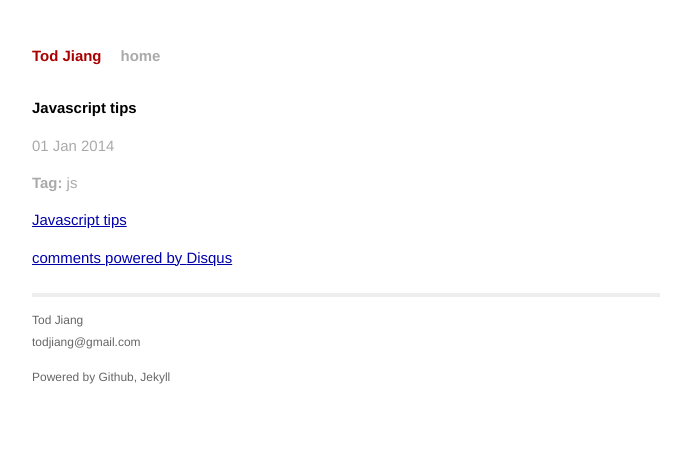
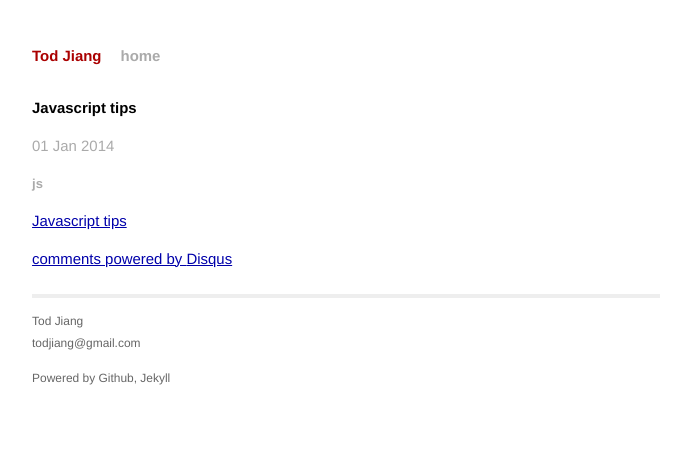
Before and after one commit to todjiang/todjiang.github.io, a Jekyll site: the page built from _posts/2014-01-01-javascript-tips.md, in a window 1280 px wide. Shown: the top 474 px of the page, without its empty margins (294-985 px from the left). Built offline with Jekyll 4.4.1, drawn with Linux system fonts in a browser that asks for light colours; Markdown is read by kramdown in place of the engine named in the settings; comment, search, counter and statistics services are not loaded.

Commit message:
update tag style

```diff
--- a/_layouts/post.html
+++ b/_layouts/post.html
@@ -5,9 +5,8 @@ layout: default
 <p class="meta">{{ page.date | date_to_string }}</p>
 
 <div class="tags">
-<b>Tag:</b>
 {% for tag in page.tags %}
-    {{ tag }}
+   <b> {{ tag }} </b>
 {% endfor %}
 </div>
 <div class="post">
--- a/css/main.css
+++ b/css/main.css
@@ -162,3 +162,7 @@ a:visited { color: #a0a; }
 .tags {
   color: #aaa;
 }
+
+.tags b {
+  font-size: small;
+}
```
